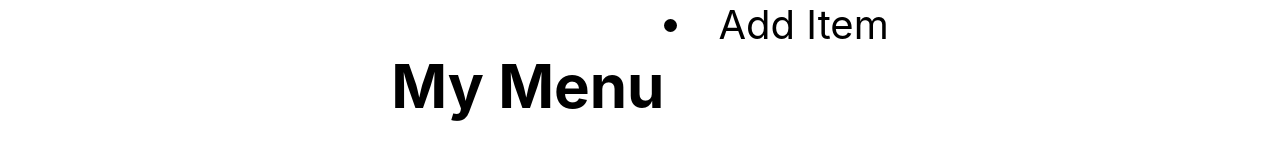
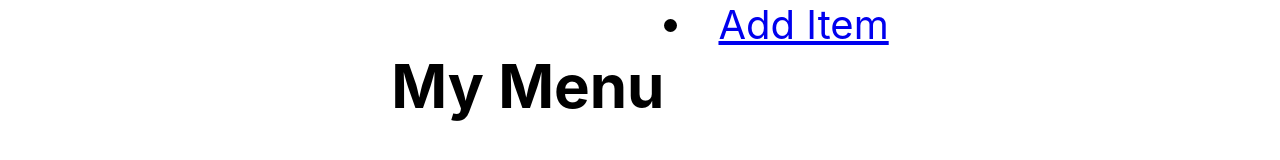
Before and after one commit to stephbarker/menu-app, a React (Create React App) app: page / in a window 1280 px wide. Shown: the top 160 px of the page. Built offline with nearby package versions, Linux system fonts and the light colour scheme.

Commit message:
adds react router, sets up routes and nav bar link to add item page

```diff
--- a/src/App.js
+++ b/src/App.js
@@ -1,7 +1,9 @@
 import React, { useState } from "react";
+import { BrowserRouter as Router, Routes, Route, Link } from 'react-router-dom';
 
 import './App.css';
 import Menu from './components/Menu/Menu';
+import AddItemForm from './forms/AddItem/AddItemForm';
 import items from './data';
 
 function App() {
@@ -15,17 +17,22 @@ function App() {
   }
 
   return (
+    <Router>
     <main>
       <section>
         <div className="title">
-        <h2 className>My Menu</h2>
+        <h2>My Menu</h2>
         <nav>
-          <li>Add Item</li>
+          <li><Link to={'/add'}>Add Item</Link></li>
         </nav>
         </div>
-        <Menu items={menuItems}/>
+        <Routes>
+          <Route path='/' element={<Menu items={menuItems}/>}/>
+          <Route path='/add' element={<AddItemForm addItem={addItem} />}/>
+        </Routes>
       </section>
     </main>
+    </Router>
   );
 };
 
```
